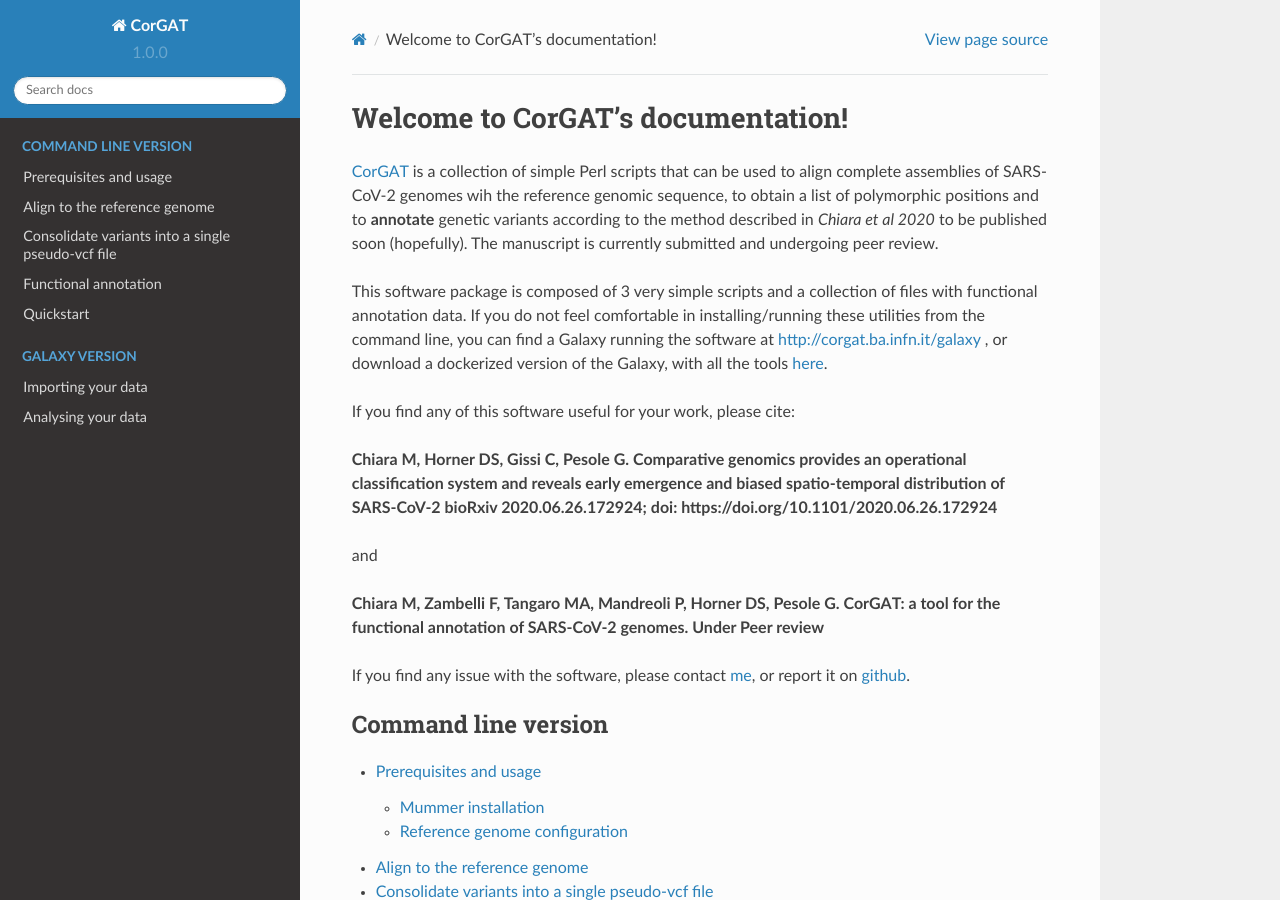
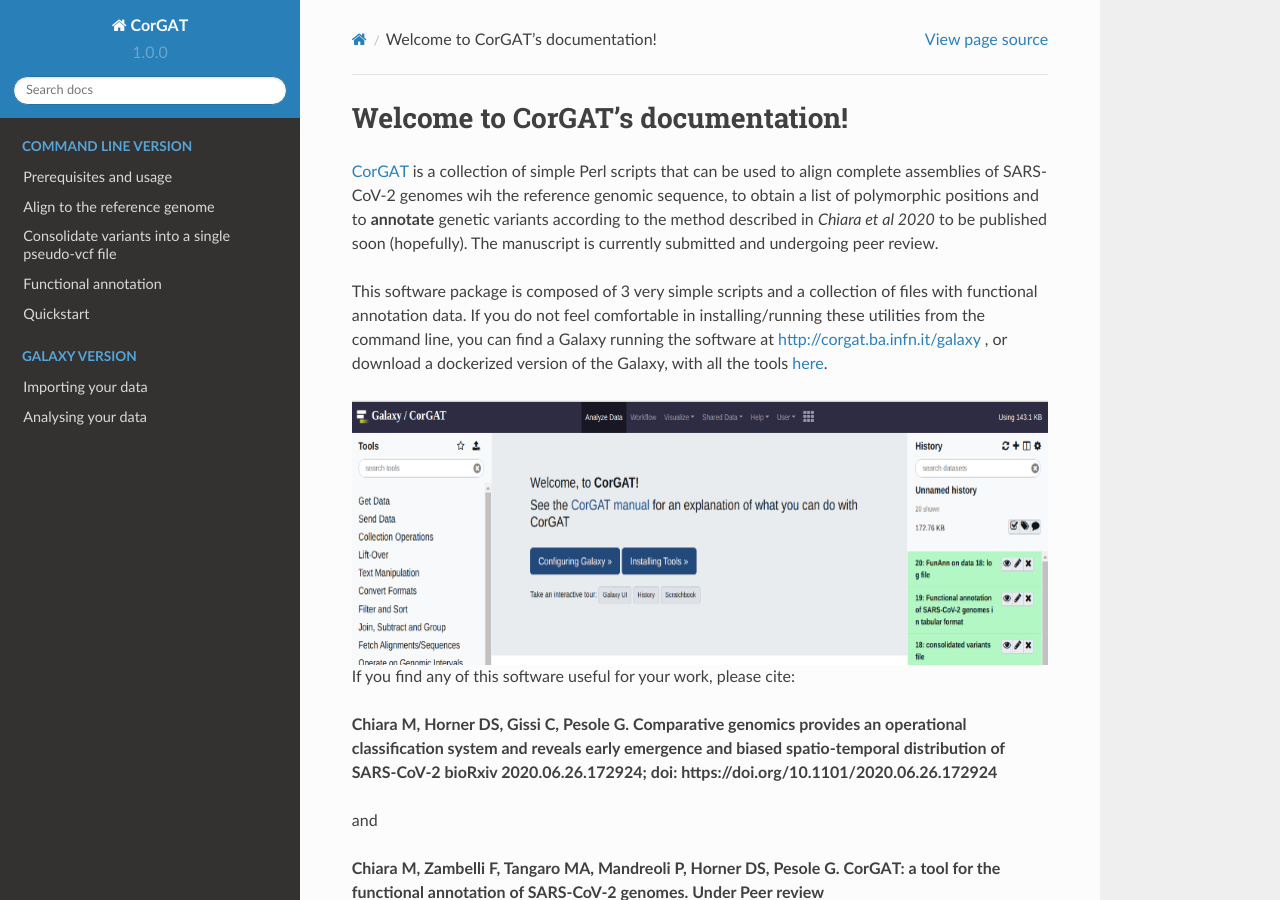
Before and after one commit to matteo14c/CorGAT, a Sphinx documentation site: the page built from Documentation/source/index.rst, in a window 1280 px wide and 900 px high. Built offline with Sphinx 7.4.7 and the Read the Docs theme 2.0.0, drawn with Linux system fonts in a browser that asks for light colours.

Commit message:
update home

```diff
--- a/Documentation/source/index.rst
+++ b/Documentation/source/index.rst
@@ -9,6 +9,10 @@
 `CorGAT <https://github.com/matteo14c/CorGAT>`_ is a collection of simple Perl scripts that can be used to align complete assemblies of SARS-CoV-2 genomes wih the reference genomic sequence, to obtain a list of polymorphic positions and to **annotate** genetic variants according to the method described in *Chiara et al 2020*  to be published soon (hopefully). The manuscript is currently submitted and undergoing peer review.
 
 This software package is composed of 3 very simple scripts and a collection of files with functional annotation data. If you do not feel comfortable in installing/running these utilities from the command line, you can find a Galaxy running the software at http://corgat.ba.infn.it/galaxy , or download a dockerized version of the Galaxy, with all the tools `here <https://hub.docker.com/r/laniakeacloud/galaxy_corgat>`_.
+
+.. figure:: _static/img/galaxy_corgat.png
+   :scale: 50%
+   :align: center
 
 If you find any of this software useful for your work, please cite:
 
```
Also changed, not shown: Documentation/source/_static/img/galaxy_corgat.png (added).
